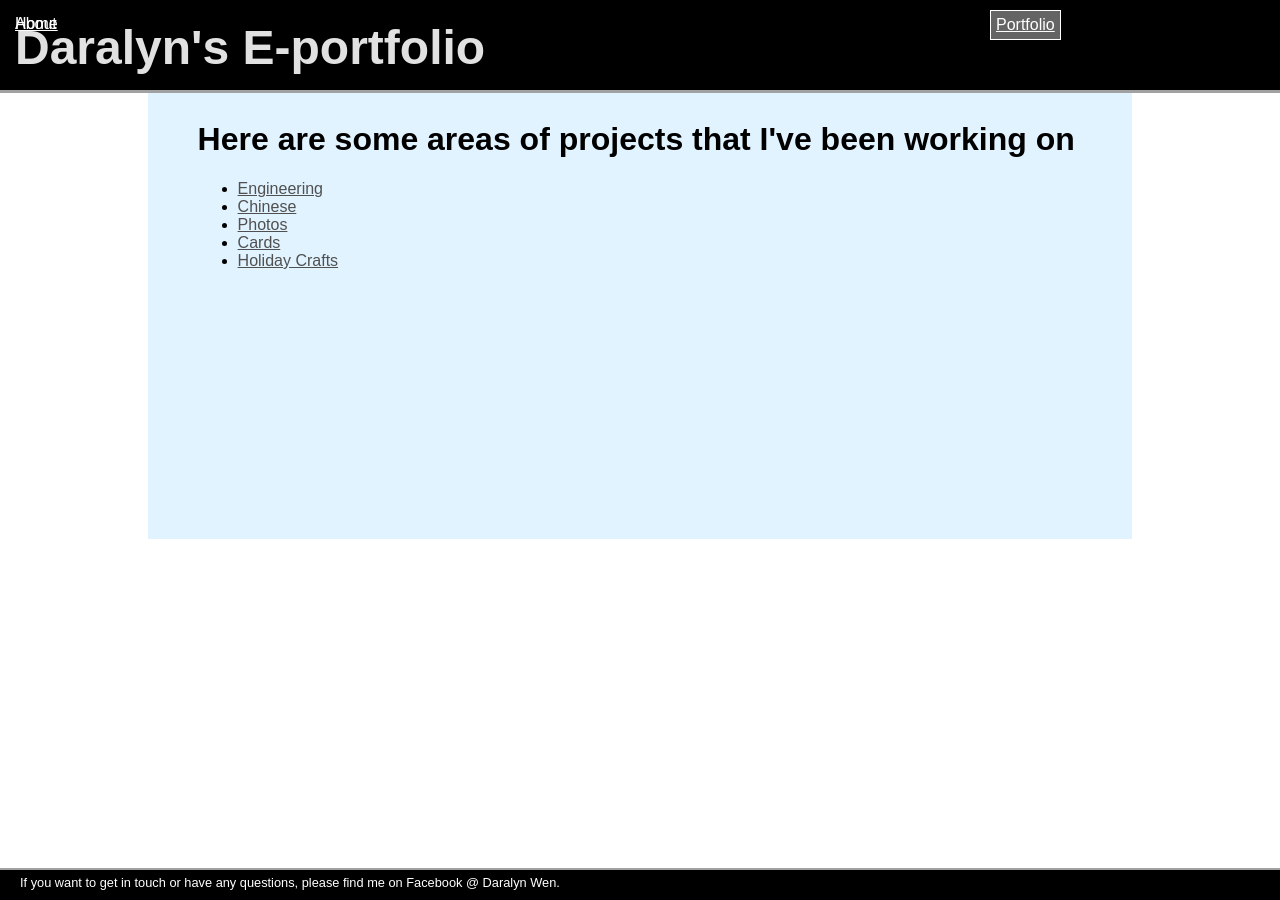
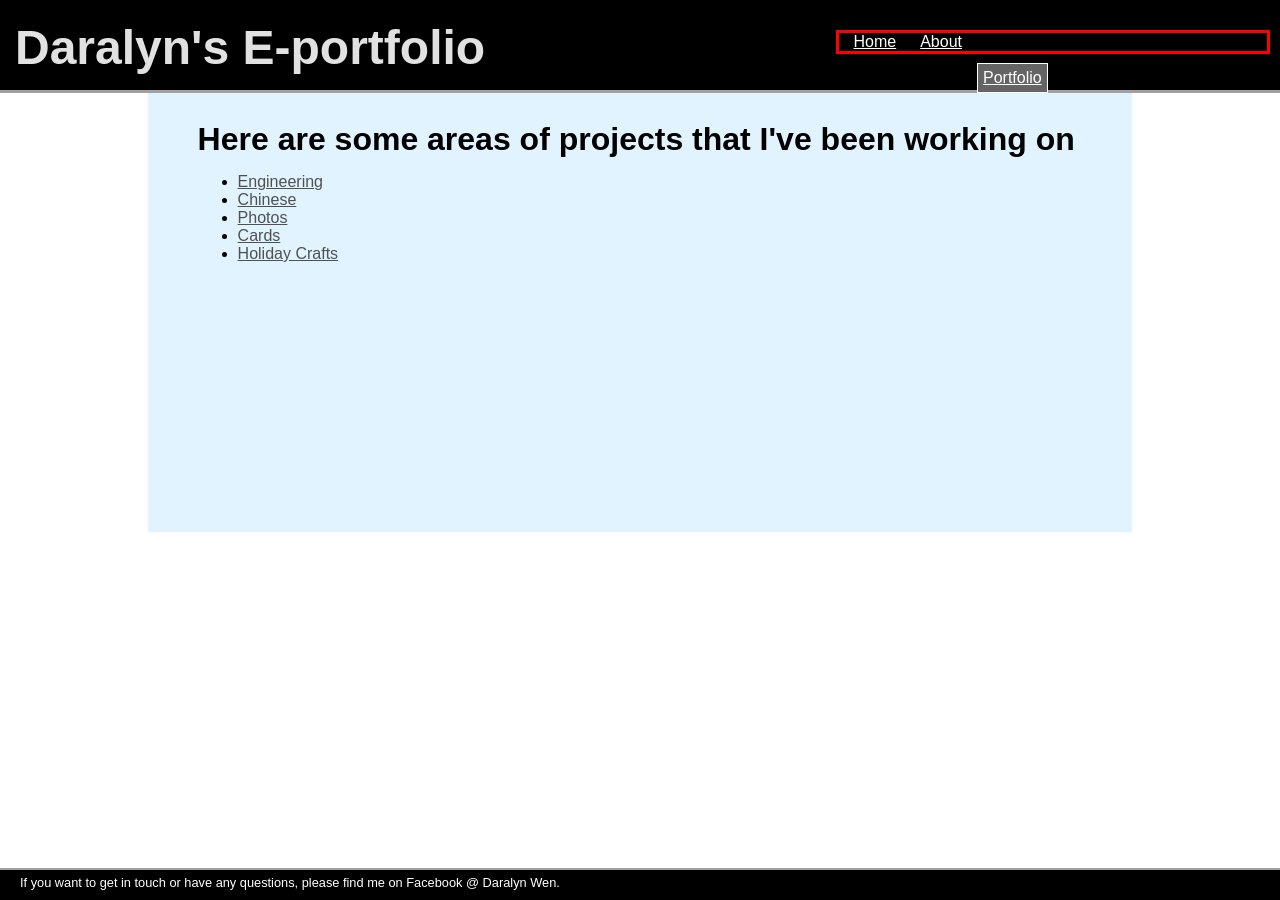
Before and after one commit to daralyn/daralyn.github.io, a Jekyll site: the page built from portfolio/index.html, in a window 1280 px wide. Built offline with Jekyll 4.4.1, drawn with Linux system fonts in a browser that asks for light colours.

Commit message:
Update portfolio.css

```diff
--- a/css/portfolio.css
+++ b/css/portfolio.css
@@ -26,6 +26,7 @@ a.navbutton{
     color: rgb(255, 255, 255);
     font-family: 'Arial', 'Sans-Serif';
     text-decoration: underline;
+    top: 30px;
 }
 
 a.navbutton:hover{
@@ -36,9 +37,10 @@ a.navbutton:hover{
     padding: 5px;
 }
 
+
 h1{
     font-family: 'AR BONNIE', 'Arial', 'Sans-Serif';
-    font-height: 30px;
+    height: 30px;
 }
 
 footer{
@@ -93,7 +95,14 @@ p {
     font-family: 'Arial', 'Sans-Serif';
 }
 
-/*nav buttons*/
+#buttonsposition{
+	border: 3px solid rgb(255, 0, 0);
+	position: absolute;
+	top: 30px;
+	right: 10px;
+}
+
+/*nav buttons
 .homebutton{
 	position: absolute;
 	top: 30;
@@ -117,6 +126,7 @@ p {
     font-color: rgb(225, 225, 225);
     margin: 10px;
 }
+*/
 
 /*specific to portfolio pages only*/
 .portfoliobutton{
@@ -165,7 +175,7 @@ p {
 
 /* Adds background color to dropdown links on hover */
 #dropdown-content a:hover {
-  background-color: rgba(250, 250, 250, 0.8);
+  background-color: rgb(250, 250, 250);
 }
 
 /* Show the dropdown menu on hover */
```
